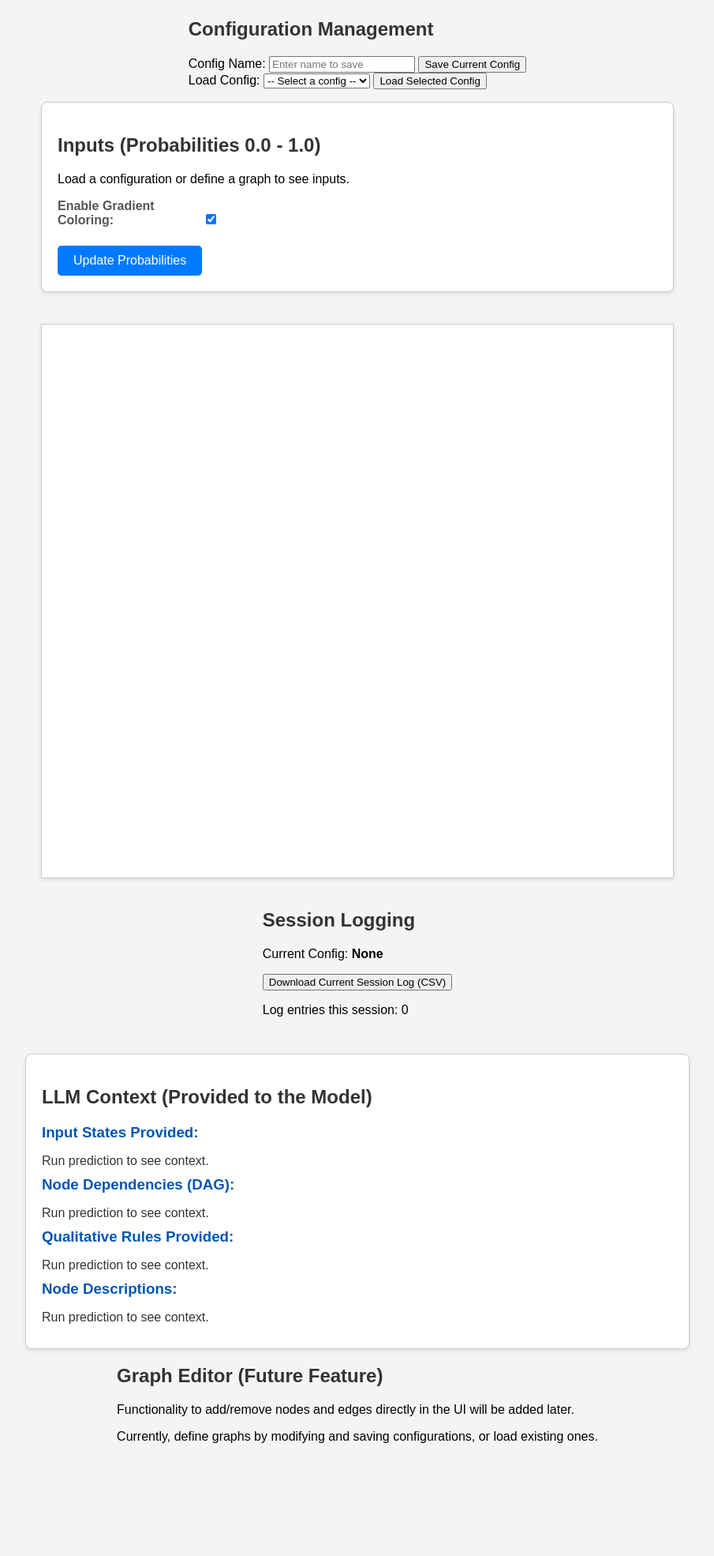
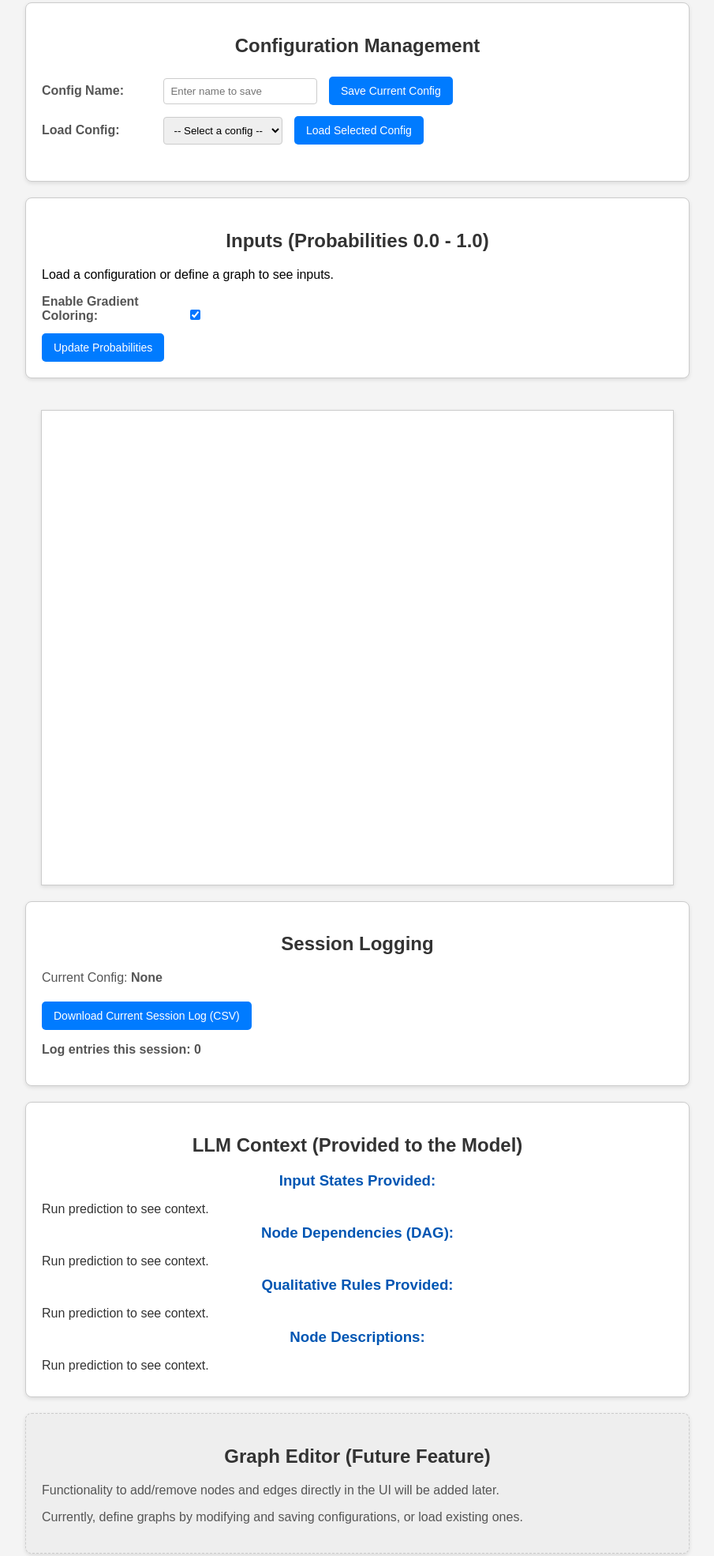
Before and after one commit to senthilnathan01/bayesian_network_2, a plain HTML site: page public/index.html in a window 1280 px wide. Shown: the part 97-2067 px from the top of the page at 79% size, without its empty margins (187-1092 px from the left). Before the commit the page ends 1961 px from the top, so only its background shows below. Drawn offline with nearby package versions, Linux system fonts and the light colour scheme; a script that the page names is missing.

Commit message:
Update style.css

```diff
--- a/public/style.css
+++ b/public/style.css
@@ -3,7 +3,7 @@ body {
     font-family: sans-serif;
     display: flex;
     flex-direction: column;
-    align-items: center; /* Corrected typo */
+    align-items: center;
     margin: 0;
     padding: 20px;
     background-color: #f4f4f4;
@@ -11,9 +11,11 @@ body {
 
 h1, h2, h3 {
     color: #333;
+    text-align: center;
 }
 
-.controls {
+/* --- Section Styling --- */
+.config-manager, .controls, .logging-controls, .llm-context, .graph-editor-placeholder {
     margin-bottom: 20px;
     padding: 20px;
     border: 1px solid #ccc;
@@ -21,51 +23,75 @@ h1, h2, h3 {
     background-color: #fff;
     box-shadow: 0 2px 5px rgba(0,0,0,0.1);
     width: 90%;
-    max-width: 760px; /* Align with graph max-width */
+    max-width: 800px; /* Consistent width */
 }
 
-.controls label {
+/* --- Form Element Styling --- */
+label {
     display: inline-block;
-    width: 180px; /* Adjust as needed for labels */
     margin-bottom: 8px;
     font-weight: bold;
     color: #555;
+    min-width: 150px; /* Align labels */
 }
 
-.controls input[type=number] {
-    width: 80px; /* Adjust as needed */
-    padding: 5px;
+input[type=text], input[type=number], select {
+    padding: 8px;
     border: 1px solid #ccc;
     border-radius: 4px;
+    margin-right: 10px; /* Spacing */
+    margin-bottom: 10px; /* Spacing */
 }
 
-.controls button {
-    display: block;
-    margin-top: 15px;
-    padding: 10px 20px;
+input[type=number] {
+    width: 80px;
+}
+
+button {
+    padding: 10px 15px;
     background-color: #007bff;
     color: white;
     border: none;
     border-radius: 5px;
     cursor: pointer;
-    font-size: 16px;
+    font-size: 14px;
     transition: background-color 0.3s ease;
+    margin-right: 10px;
+    margin-top: 5px; /* Align with inputs */
 }
 
-.controls button:hover {
+button:hover {
     background-color: #0056b3;
 }
 
-.controls button:disabled {
+button:disabled {
     background-color: #cccccc;
     cursor: not-allowed;
 }
 
+/* Specific section adjustments */
+.controls #input-controls-container {
+    margin-bottom: 15px;
+}
 
+.controls label {
+    width: 180px; /* Input labels */
+}
+
+#config-status {
+    margin-top: 10px;
+    font-style: italic;
+    color: green;
+}
+#config-status.error {
+    color: red;
+}
+
+/* --- Cytoscape Container --- */
 #cy {
     width: 90%;
-    max-width: 800px; /* Adjust as needed */
-    height: 700px;    /* Adjust as needed */
+    max-width: 800px;
+    height: 600px; /* Reduced height slightly */
     border: 1px solid #ccc;
     background-color: #fff;
     box-shadow: 0 2px 5px rgba(0,0,0,0.1);
@@ -73,16 +99,9 @@ h1, h2, h3 {
     margin: 20px auto;
 }
 
+/* --- LLM Context Styling --- */
 .llm-context {
-    margin-top: 30px;
-    padding: 20px;
-    border: 1px solid #ccc;
-    border-radius: 8px;
-    background-color: #fff;
-    box-shadow: 0 2px 5px rgba(0,0,0,0.1);
-    width: 90%;
-    max-width: 800px;
-    word-wrap: break-word; /* Prevent overflow */
+    word-wrap: break-word;
 }
 
 .llm-context h3 {
@@ -91,19 +110,29 @@ h1, h2, h3 {
     color: #0056b3;
 }
 
-.llm-context h3:first-child {
-    margin-top: 0;
-}
+.llm-context h3:first-child { margin-top: 0; }
 
 .llm-context p, .llm-context ul, .llm-context pre {
     margin-bottom: 10px;
     color: #333;
-    white-space: pre-wrap; /* Preserve formatting and wrap */
+    white-space: pre-wrap;
 }
 
 .llm-context pre {
     background-color: #f0f0f0;
     padding: 10px;
     border-radius: 4px;
-    overflow-x: auto; /* Scroll for long lines in code blocks */
+    overflow-x: auto;
 }
+
+/* --- Logging & Placeholder --- */
+.logging-controls p, .graph-editor-placeholder p {
+    color: #555;
+}
+#log-count {
+    font-weight: bold;
+}
+.graph-editor-placeholder {
+    background-color: #eee;
+    border-style: dashed;
+}
```
